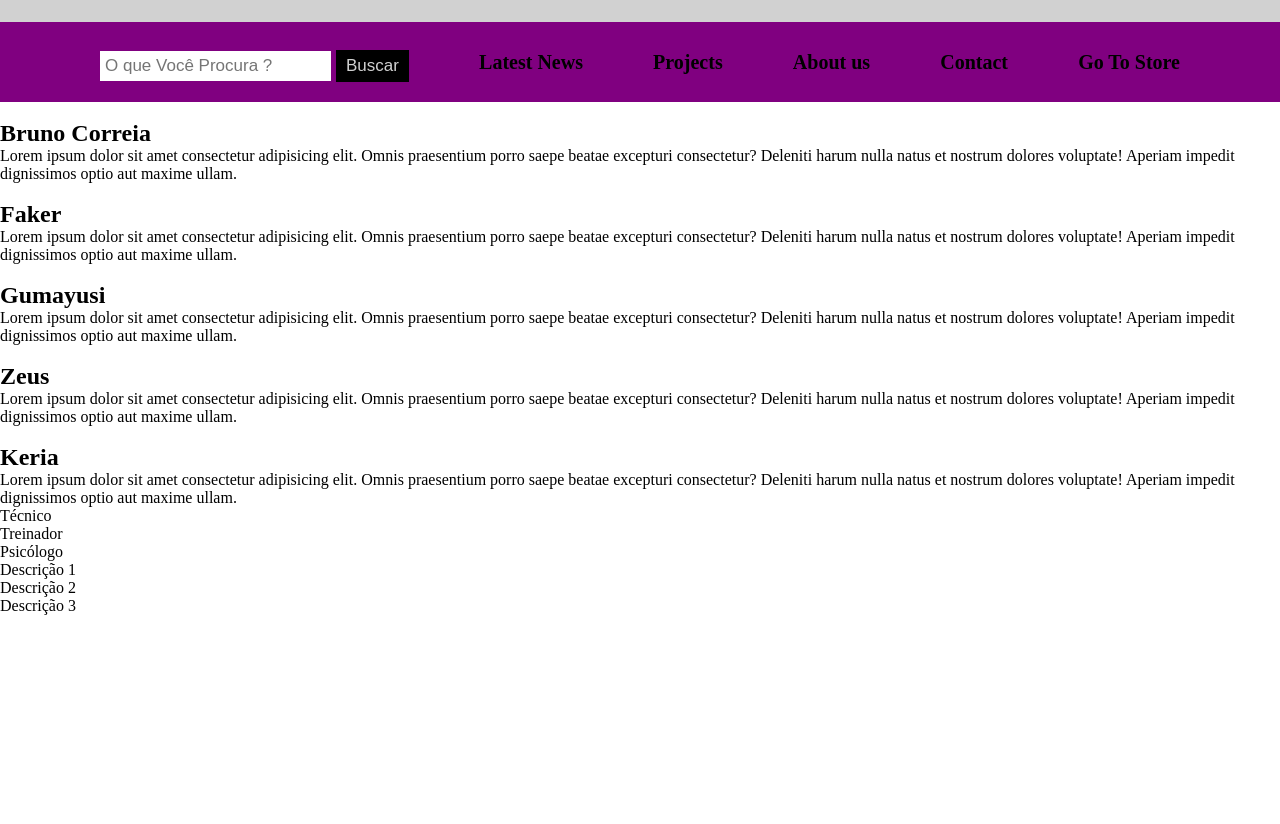
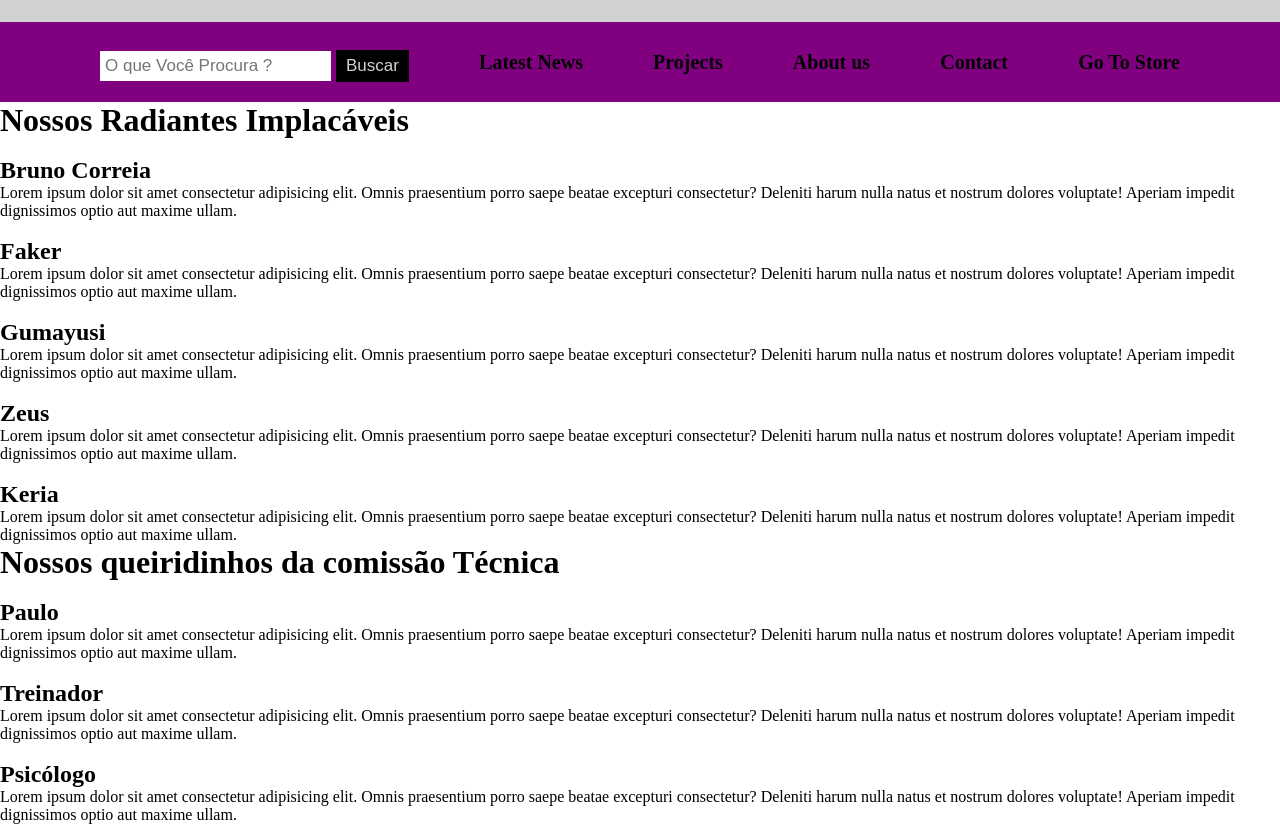
Before and after one commit to soupaulogomes/brunoclass, a plain HTML site: page index.html in a window 1280 px wide. Shown: the part 153-977 px from the top of the page. Before the commit the page ends 800 px from the top, so only its background shows below. Drawn offline with Linux system fonts and the light colour scheme.

Commit message:
Realizada manutenção no html do código

```diff
--- a/index.html
+++ b/index.html
@@ -31,7 +31,19 @@
 </header>
 
 <main>
-    <section class="carrocel">
+
+    <div class="titulo-jogadores">
+    <h1>
+        <strong>Nossos Radiantes Implacáveis</strong>
+    </h1>
+    </div>
+
+
+                    <!-- Aqui será o Carrosel dos jogadores, aonde ao clicar na seta para o lado, o cliente veja o efeito. -->
+
+
+    <section class="carrocel-jogador">
+
         <div class="jogador">
             <img class="imagem-jogador" src="" alt="">
             <h2 class="nome-jogador">Bruno Correia</h2>
@@ -64,20 +76,36 @@
 
     </section>
 
-    <section class="equipe-tecnica">
-        <ul>
-            <li>Técnico</li>
-            <li>Treinador</li>
-            <li>Psicólogo</li>
-        </ul>
-    </section>
+    <div class="titulo-comissao">
+        <h1>
+            <strong>Nossos queiridinhos da comissão Técnica</strong>
+        </h1>
+    </div>
 
-    <section class="descricao-tecnico">
-        <ul>
-            <li>Descrição 1</li>
-            <li>Descrição 2</li>
-            <li>Descrição 3</li>
-        </ul>
+
+                        <!-- Aqui Será o Carrosel da comissão, ao clicar na seta deve realizar o efeito também. -->
+
+
+    <section class="carrocel-comissao">
+
+        <div class="comissao">
+            <img class="imagem-comissao" src="" alt="">
+            <h2 class="nome-comissao">Paulo</h2>
+            <p class="descricao-comissao">Lorem ipsum dolor sit amet consectetur adipisicing elit. Omnis praesentium porro saepe beatae excepturi consectetur? Deleniti harum nulla natus et nostrum dolores voluptate! Aperiam impedit dignissimos optio aut maxime ullam.</p>
+        </div>
+
+        <div class="comissao">
+            <img class="imagem-comissao" src="" alt="">
+            <h2 class="nome-comissao">Treinador</h2>
+            <p class="descricao-comissao">Lorem ipsum dolor sit amet consectetur adipisicing elit. Omnis praesentium porro saepe beatae excepturi consectetur? Deleniti harum nulla natus et nostrum dolores voluptate! Aperiam impedit dignissimos optio aut maxime ullam.</p>
+        </div>
+
+        <div class="comissao">
+            <img class="imagem-comissao" src="" alt="">
+            <h2 class="nome-comissao">Psicólogo</h2>
+            <p class="descricao-comissao">Lorem ipsum dolor sit amet consectetur adipisicing elit. Omnis praesentium porro saepe beatae excepturi consectetur? Deleniti harum nulla natus et nostrum dolores voluptate! Aperiam impedit dignissimos optio aut maxime ullam.</p>
+        </div>
+
     </section>
 
 </main>
```
